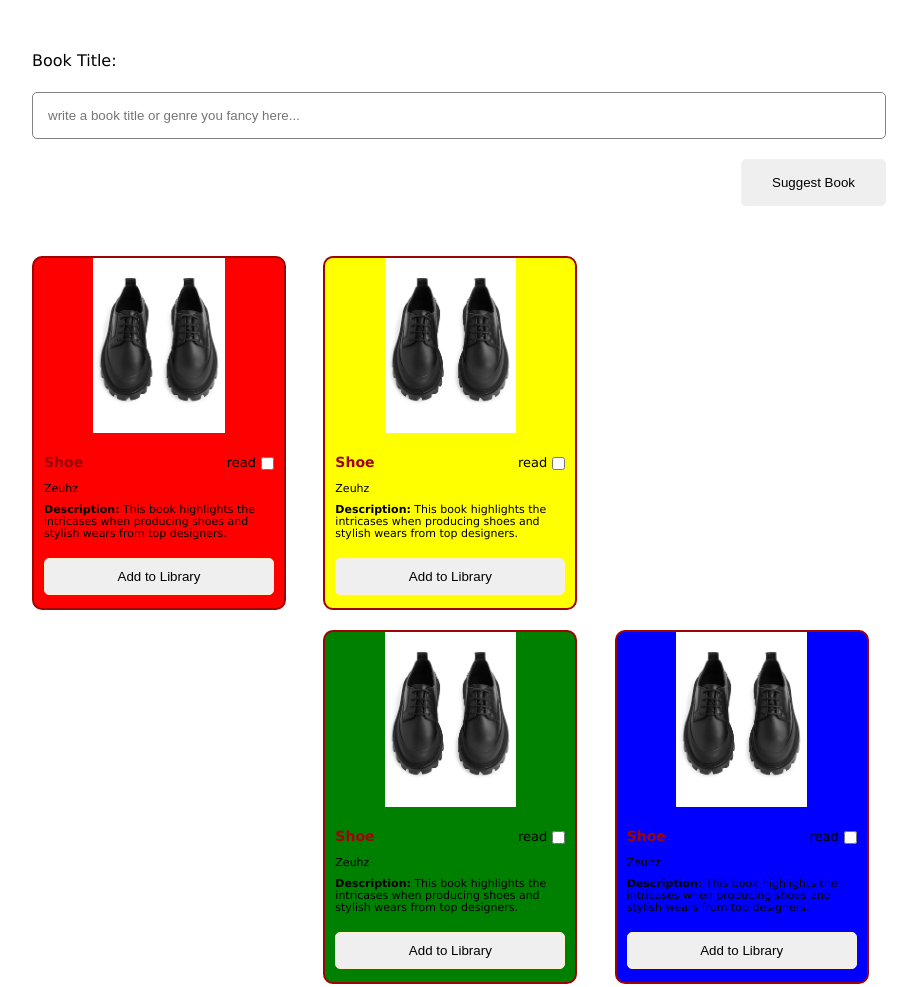
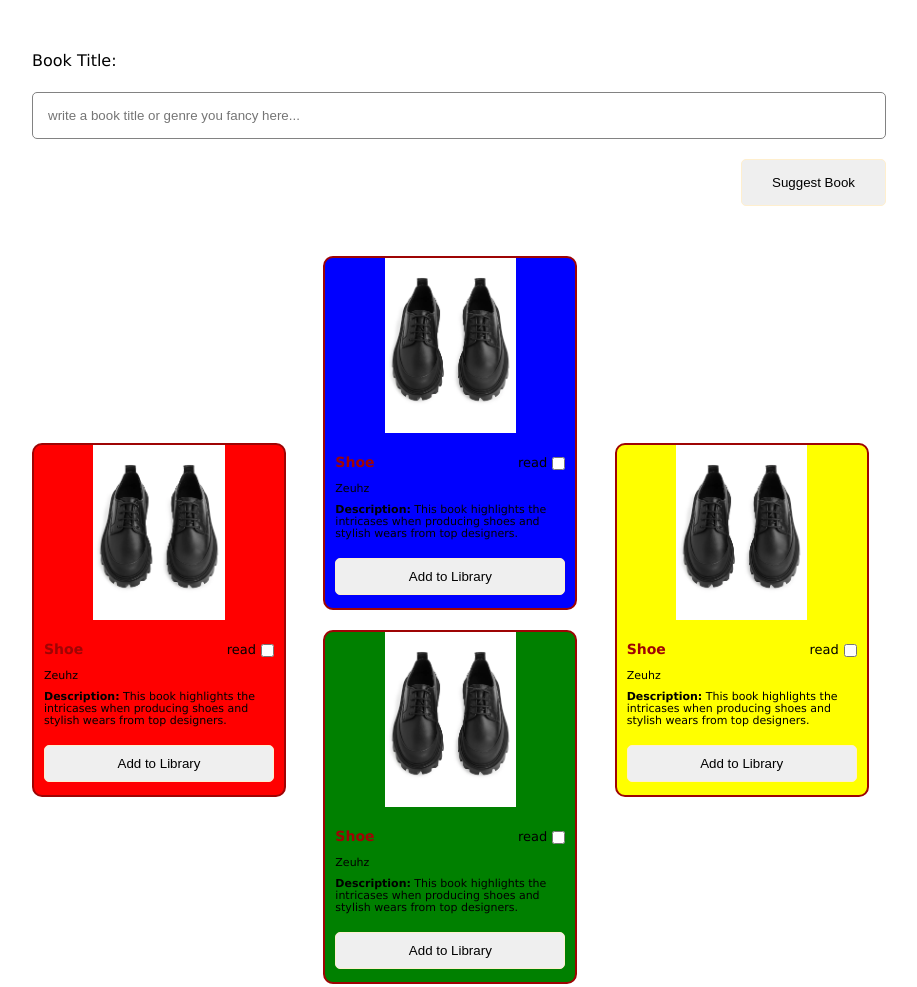
Before and after one commit to Zeuhz-Droid/Quest-6, a plain HTML site: page index.html in a window 1280 px wide. Shown: the top 987 px of the page, without its empty margins (181-1098 px from the left). Drawn offline with Linux system fonts and the light colour scheme.

Commit message:
refactored

```diff
--- a/index.css
+++ b/index.css
@@ -84,26 +84,26 @@ body {
   background-color: red;
 
   grid-column: 1 / 2;
-  grid-row: 1 / 2;
+  grid-row: 2 / 4;
 }
 
 .book:nth-child(2) {
   background-color: blue;
 
-  grid-column: 3 / 4;
-  grid-row: 2 / 4;
+  grid-column: 2 / 3;
+  grid-row: 1 / 3;
 }
 .book:nth-child(3) {
   background-color: yellow;
 
-  grid-column: 2 / 3;
-  grid-row: 1 / 3;
+  grid-column: 3 / 4;
+  grid-row: 2 / 4;
 }
 .book:nth-child(4) {
   background-color: green;
 
   grid-column: 2 / 3;
-  grid-row: 2 / 4;
+  grid-row: 3 / 5;
 }
 
 .book img {
```
